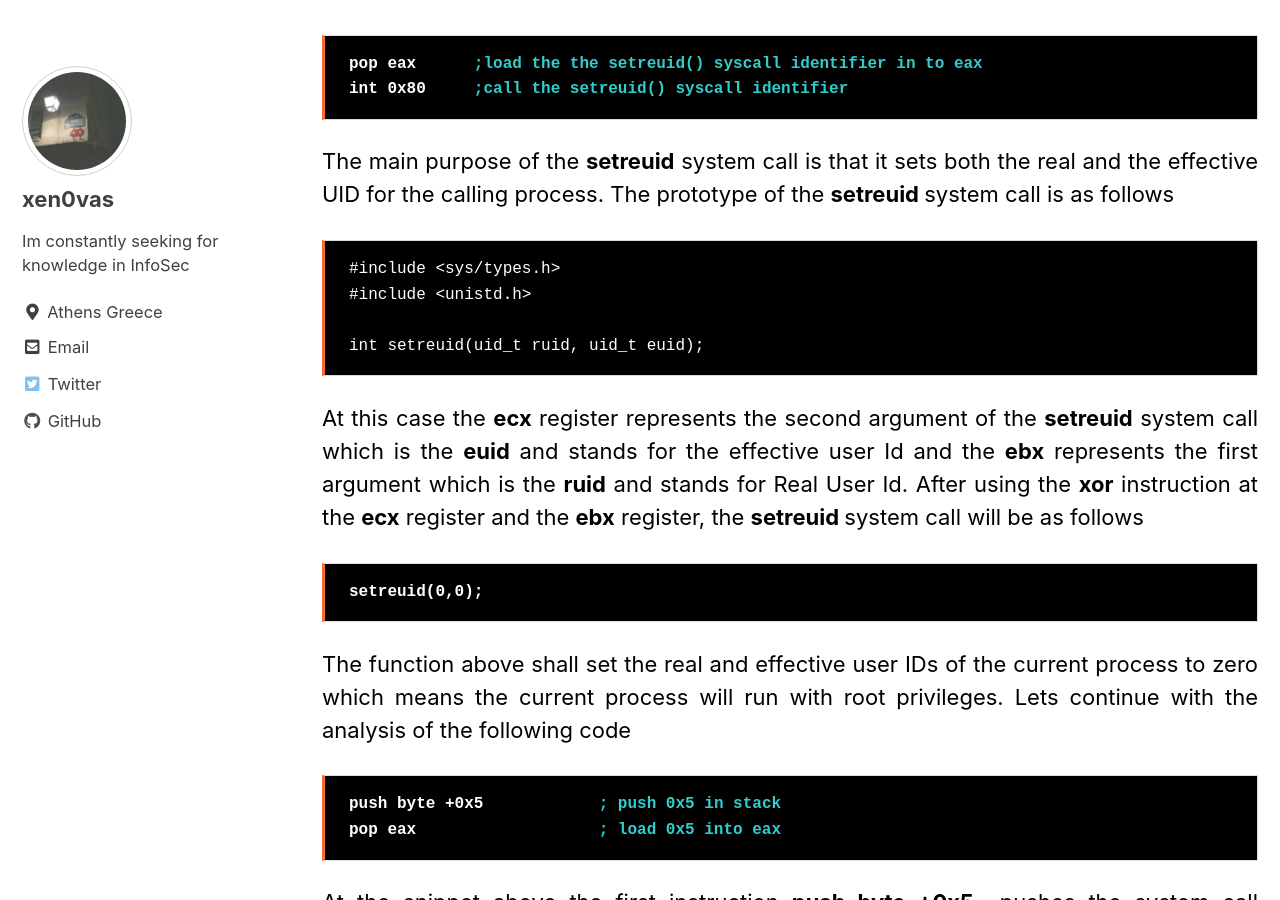
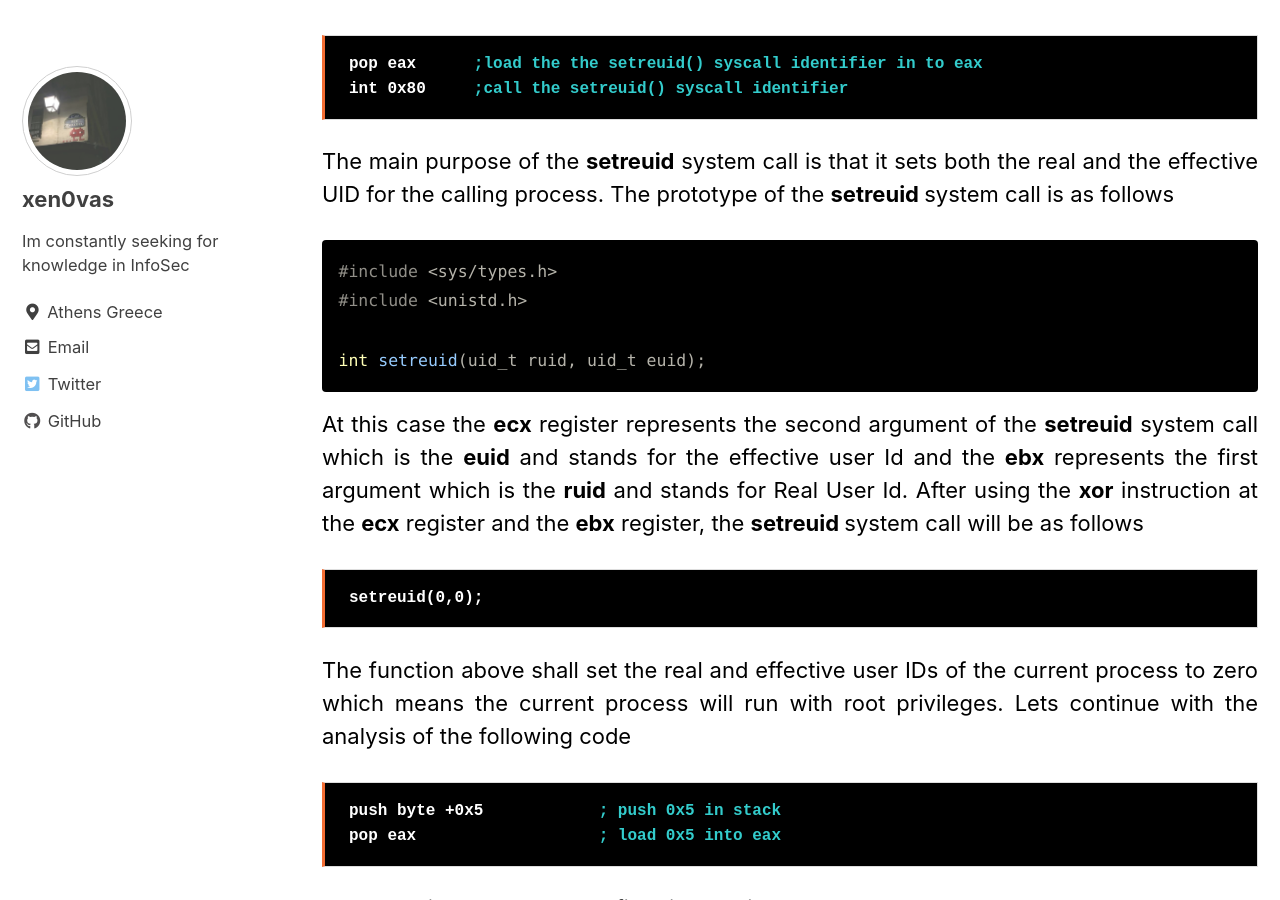
Before and after one commit to xen0vas/xen0vas.github.io, a Jekyll site: the page built from _posts/2020-08-19-SLAE32-assignment-#5-analyze-shellcode.md, in a window 1280 px wide and 900 px high, scrolled down 10198 px. Built offline with Jekyll 4.4.1, drawn with Linux system fonts in a browser that asks for light colours; cached includes are drawn as plain includes; some of the changed lines change nothing that is shown.

Commit message:
SLAE32 - Assignment #5

````diff
--- a/_posts/2020-08-19-SLAE32-assignment-#5-analyze-shellcode.md
+++ b/_posts/2020-08-19-SLAE32-assignment-#5-analyze-shellcode.md
@@ -275,8 +275,14 @@ push byte +0x46     <span style="color:#33cccc;">;push the setreuid() syscall id
 <pre style="color: white;background: #000000;border: 1px solid #ddd;border-left: 3px solid #f36d33;page-break-inside: avoid;font-family: Courier New;font-size: 16px;line-height: 1.6;margin-bottom: 1.6em;max-width: 100%;padding: 1em 1.5em;display: block;white-space: pre-wrap;white-space: -moz-pre-wrap;white-space: -pre-wrap;white-space: -o-pre-wrap;word-wrap: break-word;"><strong>pop eax      <span style="color:#33cccc;">;load the the setreuid() syscall identifier in to eax</span>
 int 0x80     <span style="color:#33cccc;">;call the setreuid() syscall identifier</span></strong></pre>
 <p style="text-align:justify;">The main purpose of the <b>setreui</b><strong>d</strong> system call is that it sets both the real and the effective UID for the calling process. The prototype of the <strong>setreuid </strong>system call is as follows</p>
-<pre style="color: white;background: #000000;border: 1px solid #ddd;border-left: 3px solid #f36d33;page-break-inside: avoid;font-family: Courier New;font-size: 16px;line-height: 1.6;margin-bottom: 1.6em;max-width: 100%;padding: 1em 1.5em;display: block;white-space: pre-wrap;white-space: -moz-pre-wrap;white-space: -pre-wrap;white-space: -o-pre-wrap;word-wrap: break-word;">#include &lt;sys/types.h&gt;
-#include &lt;unistd.h&gt;<b><br /><br /></b>int setreuid(uid_t ruid, uid_t euid);</pre>
+
+```c
+#include <sys/types.h>
+#include <unistd.h>
+
+int setreuid(uid_t ruid, uid_t euid);
+```
+
 <p style="text-align:justify;">At this case the <strong>ecx</strong> register represents the second argument of the <strong>setreuid</strong> system call which is the <strong>euid</strong> and stands for the effective user Id and the <strong>ebx</strong> represents the first argument which is the <strong>ruid</strong> and stands for Real User Id. After using the <strong>xor</strong> instruction at the <strong>ecx</strong> register and the <strong>ebx</strong> register, the <strong>setreuid </strong>system call will be as follows</p>
 <pre style="color: white;background: #000000;border: 1px solid #ddd;border-left: 3px solid #f36d33;page-break-inside: avoid;font-family: Courier New;font-size: 16px;line-height: 1.6;margin-bottom: 1.6em;max-width: 100%;padding: 1em 1.5em;display: block;white-space: pre-wrap;white-space: -moz-pre-wrap;white-space: -pre-wrap;white-space: -o-pre-wrap;word-wrap: break-word;"><strong>setreuid(0,0);</strong></pre>
 <p style="text-align:justify;">The function above shall set the real and effective user IDs of the current process to zero which means the current process will run with root privileges. Lets continue with the analysis of the following code</p>
````
